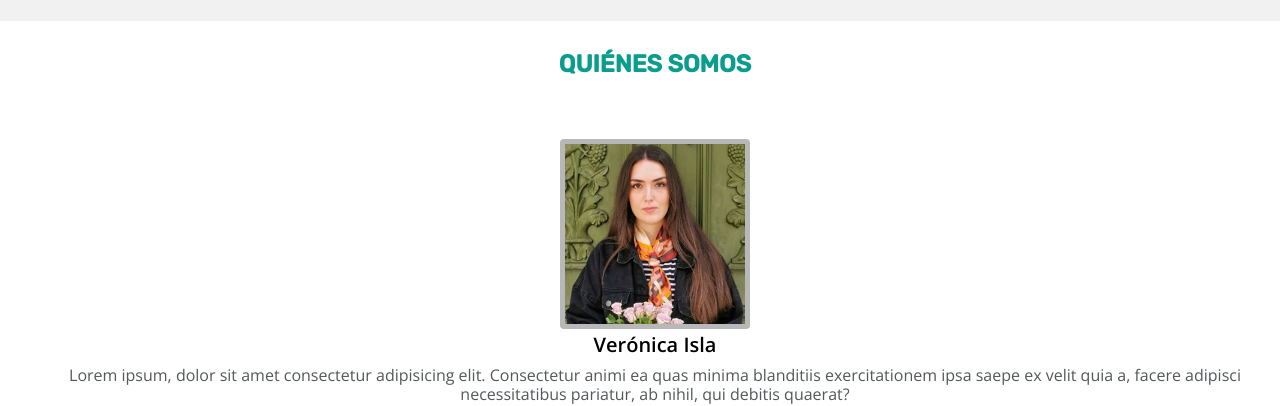
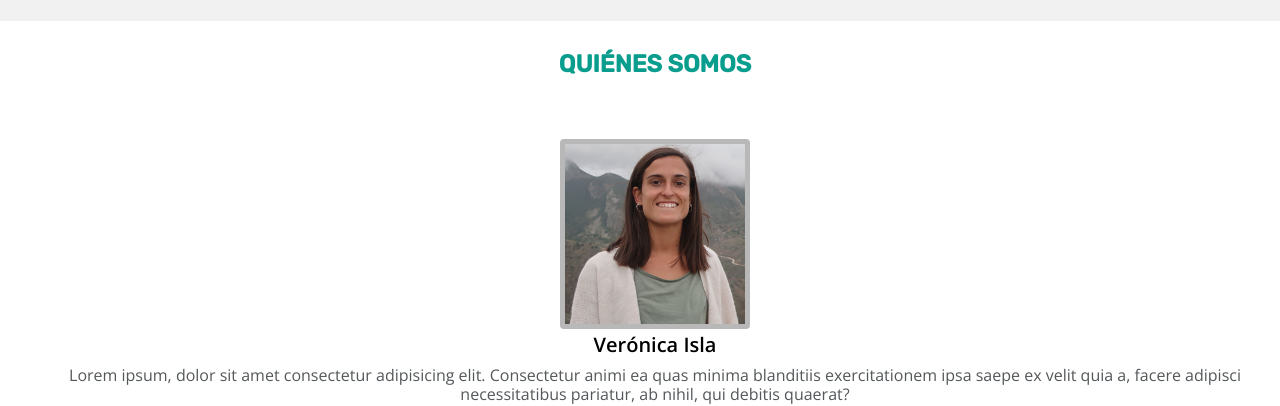
Before and after one commit to Adalab/project-promo-p-module-1-team-5, a plain HTML site: page index.html in a window 1280 px wide. Shown: the part 1860-2266 px from the top of the page. Drawn offline with nearby package versions, Linux system fonts and the light colour scheme.

Commit message:
añadida foto Vero

```diff
--- a/index.html
+++ b/index.html
@@ -66,7 +66,7 @@
   <section class="integrantes" id="seccion-quienes-somos">
     <h2 class="quienes_somos">QUIÉNES SOMOS</h2>
     <article class="bio">
-    <img src="./images/alicia300x300.png" class="photo" />
+    <img src="./images/vero300x300.png" class="photo" />
     <h4 class="nombre">Verónica Isla</h4>
     <p class="about">Lorem ipsum, dolor sit amet consectetur adipisicing elit. Consectetur animi ea quas minima blanditiis exercitationem ipsa saepe ex velit quia a, facere adipisci necessitatibus pariatur, ab nihil, qui debitis quaerat?
     </p>
```
Also changed, not shown: styles/main.css (+12 -3 lines), documents/Vero foto.jpg.JPG (deleted), images/vero300x300.png (added), 1 other file.
